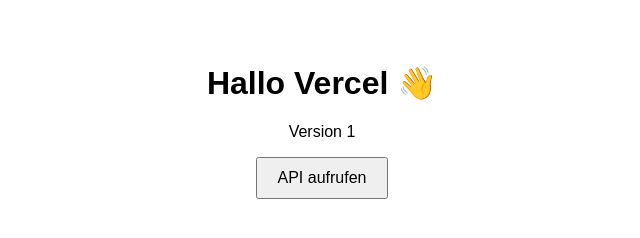
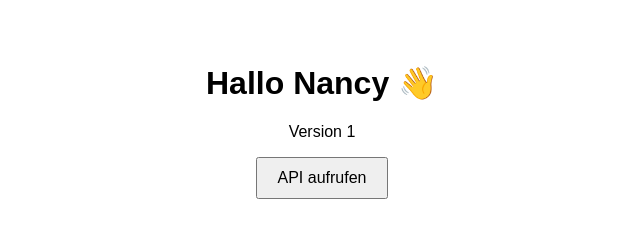
Before and after one commit to SerHavald99/test-vercel, a plain HTML site: page index.html in a window 1280 px wide. Shown: the full height of the page, 318-958 px from the left. Drawn offline with Linux system fonts and the light colour scheme.

Commit message:
Change greeting

```diff
--- a/index.html
+++ b/index.html
@@ -11,7 +11,7 @@
   </style>
 </head>
 <body>
-  <h1>Hallo Vercel 👋</h1>
+  <h1>Hallo Nancy 👋</h1>
   <p>Version 1</p>
   <button onclick="callApi()">API aufrufen</button>
   <p id="out"></p>
```
